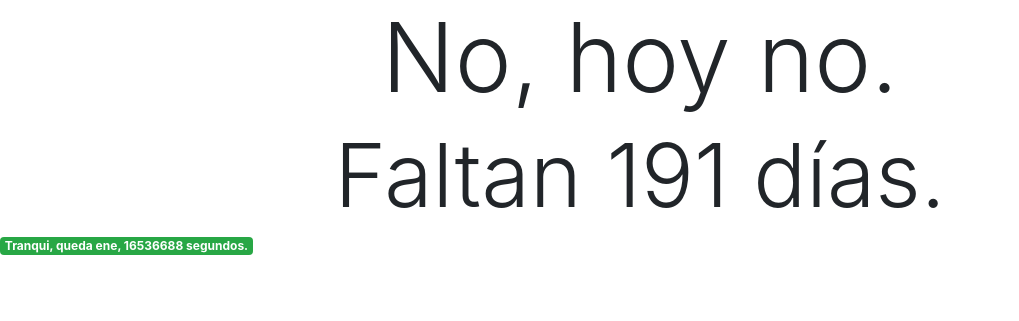
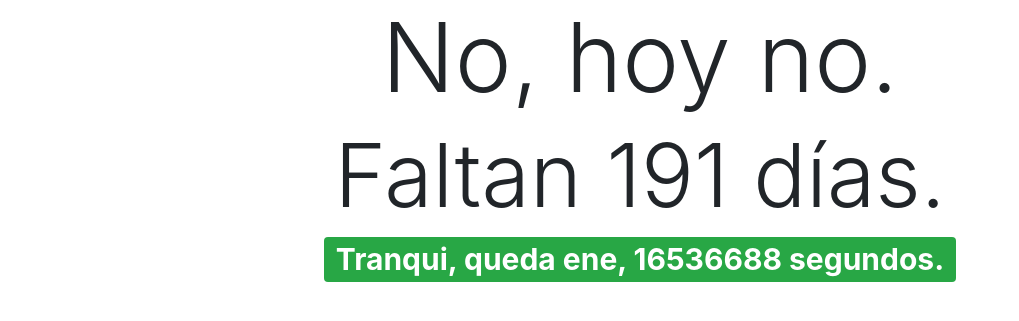
Before and after one commit to cristobalgh/cumplecande, a Flask app: page / in a window 1280 px wide. Shown: the top 321 px of the page, without its empty margins (0-1019 px from the left). Run offline with Flask 2, Linux system fonts and the light colour scheme; some libraries are stand-ins or nearby versions.

Commit message:
centrado si

```diff
--- a/templates/index.html
+++ b/templates/index.html
@@ -23,13 +23,14 @@
       <h1 class="display-1">No, hoy no.</h1>
       <h1 class="display-2">Pero faltan {{horas}} horas!</h1>
     {%endif%}
+      <h1>
     {%if falta > 30 and si_cumple!=1%}
-      <span class="badge badge-success align-middle">Tranqui, queda ene, {{segs}} segundos.</span>
+      <span class="badge badge-success">Tranqui, queda ene, {{segs}} segundos.</span>
     {%elif falta <= 30 and falta >=7 and si_cumple!=1 %}
       <span class="badge badge-warning">Cuidado, queda poco! {{segs}} segundos.</span>
     {%elif si_cumple!=1%}
       <span class="badge badge-danger">Ojo! queda muy poco! {{segs}} segundos.</span>
     {%endif%}
-
+    </h1>
   </body>
 </html>
```
